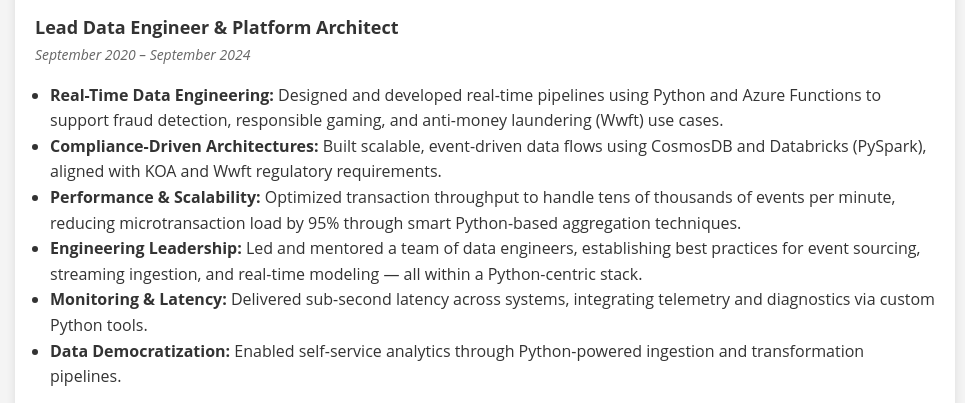
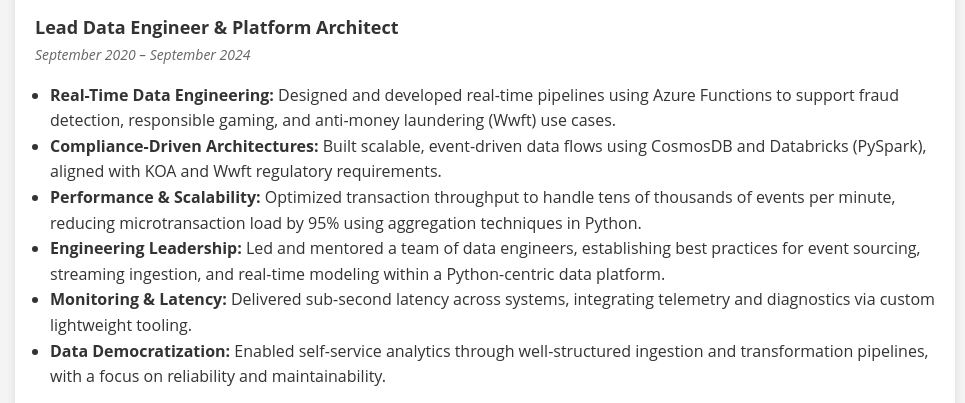
Before and after one commit to HiddevH/hiddevanheijst.nl, a plain HTML site: page index.html in a window 1280 px wide. Shown: the part 1249-1652 px from the top of the page, without its empty margins (155-1120 px from the left). Drawn offline with nearby package versions, Linux system fonts and the light colour scheme.

Commit message:
refinement

```diff
--- a/index.html
+++ b/index.html
@@ -278,12 +278,12 @@ function generatePDF() {
             <div class="job-title">Lead Data Engineer & Platform Architect</div>
             <p><span class="date">September 2020 – September 2024</span></p>
                 <ul>
-                    <li><strong>Real-Time Data Engineering:</strong> Designed and developed real-time pipelines using Python and Azure Functions to support fraud detection, responsible gaming, and anti-money laundering (Wwft) use cases.</li>
+                    <li><strong>Real-Time Data Engineering:</strong> Designed and developed real-time pipelines using Azure Functions to support fraud detection, responsible gaming, and anti-money laundering (Wwft) use cases.</li>
                     <li><strong>Compliance-Driven Architectures:</strong> Built scalable, event-driven data flows using CosmosDB and Databricks (PySpark), aligned with KOA and Wwft regulatory requirements.</li>
-                    <li><strong>Performance & Scalability:</strong> Optimized transaction throughput to handle tens of thousands of events per minute, reducing microtransaction load by 95% through smart Python-based aggregation techniques.</li>
-                    <li><strong>Engineering Leadership:</strong> Led and mentored a team of data engineers, establishing best practices for event sourcing, streaming ingestion, and real-time modeling — all within a Python-centric stack.</li>
-                    <li><strong>Monitoring & Latency:</strong> Delivered sub-second latency across systems, integrating telemetry and diagnostics via custom Python tools.</li>
-                    <li><strong>Data Democratization:</strong> Enabled self-service analytics through Python-powered ingestion and transformation pipelines.</li>
+                    <li><strong>Performance & Scalability:</strong> Optimized transaction throughput to handle tens of thousands of events per minute, reducing microtransaction load by 95% using aggregation techniques in Python.</li>
+                    <li><strong>Engineering Leadership:</strong> Led and mentored a team of data engineers, establishing best practices for event sourcing, streaming ingestion, and real-time modeling within a Python-centric data platform.</li>
+                    <li><strong>Monitoring & Latency:</strong> Delivered sub-second latency across systems, integrating telemetry and diagnostics via custom lightweight tooling.</li>
+                    <li><strong>Data Democratization:</strong> Enabled self-service analytics through well-structured ingestion and transformation pipelines, with a focus on reliability and maintainability.</li>
                 </ul>
 
             <!-- Hallmark Benelux Section -->
```
